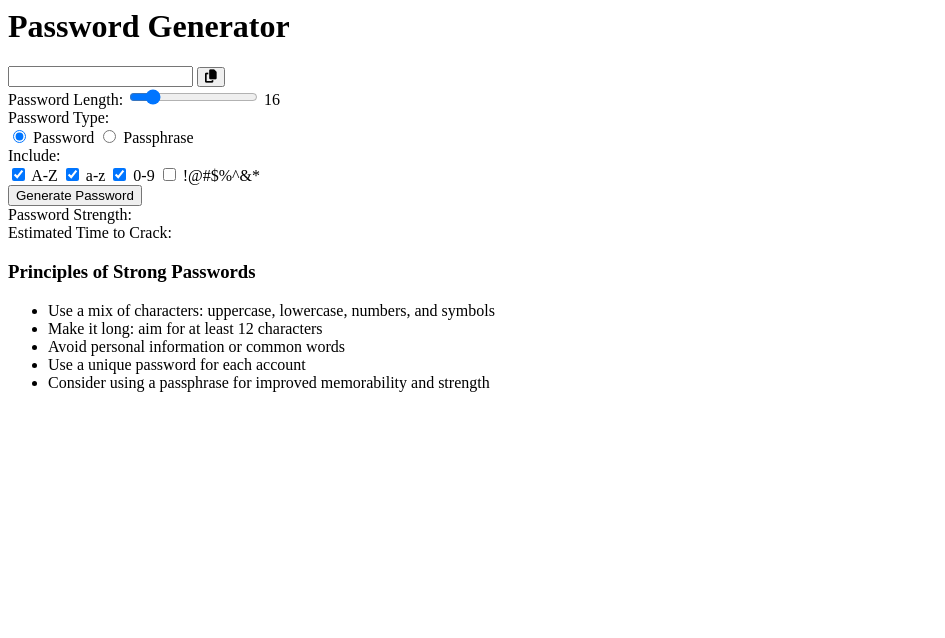
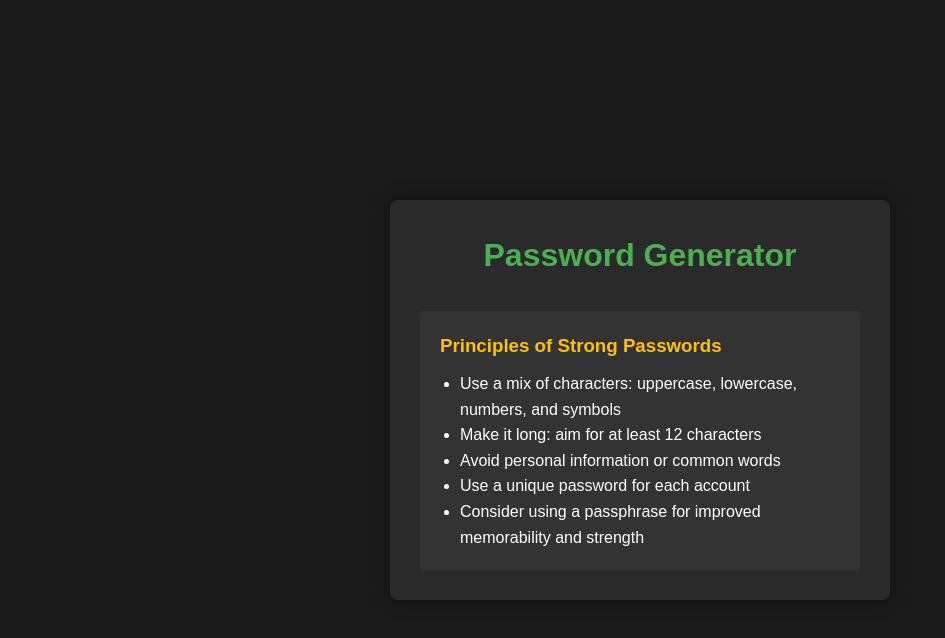
Before and after one commit to everydayspymaster/Password-generator, a plain HTML site: page index.html in a window 1280 px wide. Shown: the whole page, without its empty margins (0-945 px from the left). Drawn offline with Linux system fonts and the light colour scheme.

Commit message:
index.html

```diff
--- a/index.html
+++ b/index.html
@@ -1,59 +1,30 @@
+<!DOCTYPE html>
 <html lang="en">
 <head>
     <meta charset="UTF-8">
     <meta name="viewport" content="width=device-width, initial-scale=1.0">
     <title>Password Generator</title>
+    <link rel="stylesheet" href="styles.css">
     <link href="https://cdnjs.cloudflare.com/ajax/libs/font-awesome/6.5.1/css/all.min.css" rel="stylesheet">
+    <!-- Any other meta tags or links you need -->
+    <style>
+        :root {
+            --bg-color: #1a1a1a;
+            --text-color: #ffffff;
+            --primary-color: #4CAF50;
+            --secondary-color: #2196F3;
+            --accent-color: #FFC107;
+            --error-color: #F44336;
+        }
+
+        /* Additional CSS styles if needed */
+    </style>
 </head>
 <body>
     <div class="container">
         <h1>Password Generator</h1>
         <div class="generator">
-            <div class="password-display">
-                <input type="text" id="password" readonly>
-                <button id="copy" title="Copy to clipboard"><i class="fas fa-copy"></i></button>
-            </div>
-            <div class="options">
-                <div class="option">
-                    <label for="length">Password Length:</label>
-                    <input type="range" id="length" min="8" max="64" value="16">
-                    <span id="lengthValue">16</span>
-                </div>
-                <div class="option">
-                    <label>Password Type:</label>
-                    <div class="radio-group">
-                        <input type="radio" id="typePassword" name="passwordType" value="password" checked>
-                        <label for="typePassword">Password</label>
-                        <input type="radio" id="typePassphrase" name="passwordType" value="passphrase">
-                        <label for="typePassphrase">Passphrase</label>
-                    </div>
-                </div>
-                <div class="option">
-                    <label>Include:</label>
-                    <div class="checkbox-group">
-                        <input type="checkbox" id="uppercase" checked>
-                        <label for="uppercase">A-Z</label>
-                        <input type="checkbox" id="lowercase" checked>
-                        <label for="lowercase">a-z</label>
-                        <input type="checkbox" id="numbers" checked>
-                        <label for="numbers">0-9</label>
-                        <input type="checkbox" id="symbols">
-                        <label for="symbols">!@#$%^&*</label>
-                    </div>
-                </div>
-            </div>
-            <button id="generate">Generate Password</button>
-            <div class="password-info">
-                <div class="strength">
-                    <label>Password Strength:</label>
-                    <div id="strengthMeter"></div>
-                    <span id="strengthText"></span>
-                </div>
-                <div class="time-to-crack">
-                    <label>Estimated Time to Crack:</label>
-                    <span id="crackTime"></span>
-                </div>
-            </div>
+            <!-- Your existing HTML content -->
         </div>
         <div class="info-box">
             <h3>Principles of Strong Passwords</h3>
@@ -66,5 +37,7 @@
             </ul>
         </div>
     </div>
+
+    <script src="script.js" defer></script>
 </body>
 </html>
```
